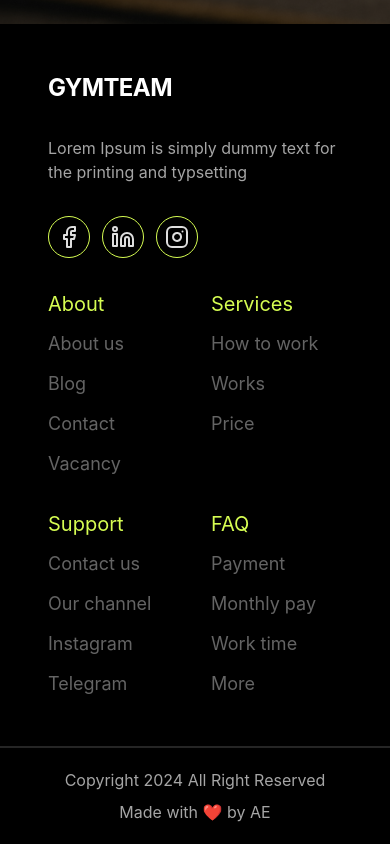
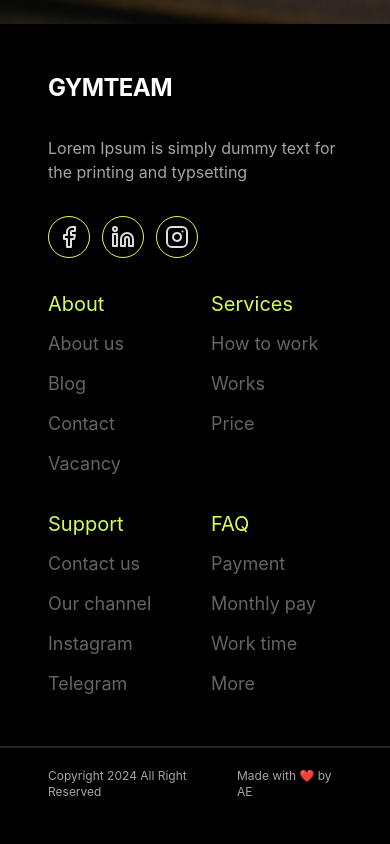
Before and after one commit to aehamdy/gymteam_landingpage, a React (Vite) app: page / in a window 390 px wide. Shown: the part 8802-9646 px from the top of the page. After the commit the page ends 9622 px from the top, so only its background shows below. Built offline with nearby package versions, Linux system fonts and the light colour scheme.

Commit message:
style: Adjust font size on different screens

```diff
--- a/src/components/FooterBottomBar.jsx
+++ b/src/components/FooterBottomBar.jsx
@@ -1,9 +1,13 @@
 function FooterBottomBar() {
   return (
     <div className="py-5 px-section-horizontal-padding-sm md:px-section-horizontal-padding-md lg:px-section-horizontal-padding-lg text-secondary-paragraph border-t-2 border-t-[#252525]">
-      <div className="flex flex-col md:flex-row items-center justify-between gap-2 px-section-horizontal-padding">
-        <p>Copyright 2024 All Right Reserved</p>
-        <p className="hover:text-white duration-short">Made with ❤️ by AE</p>
+      <div className="flex flex-row items-center justify-between gap-2 px-section-horizontal-padding">
+        <p className="text-xs md:text-base hover:text-white duration-short">
+          Copyright 2024 All Right Reserved
+        </p>
+        <p className="text-xs md:text-base hover:text-white duration-short">
+          Made with ❤️ by AE
+        </p>
       </div>
     </div>
   );
```
